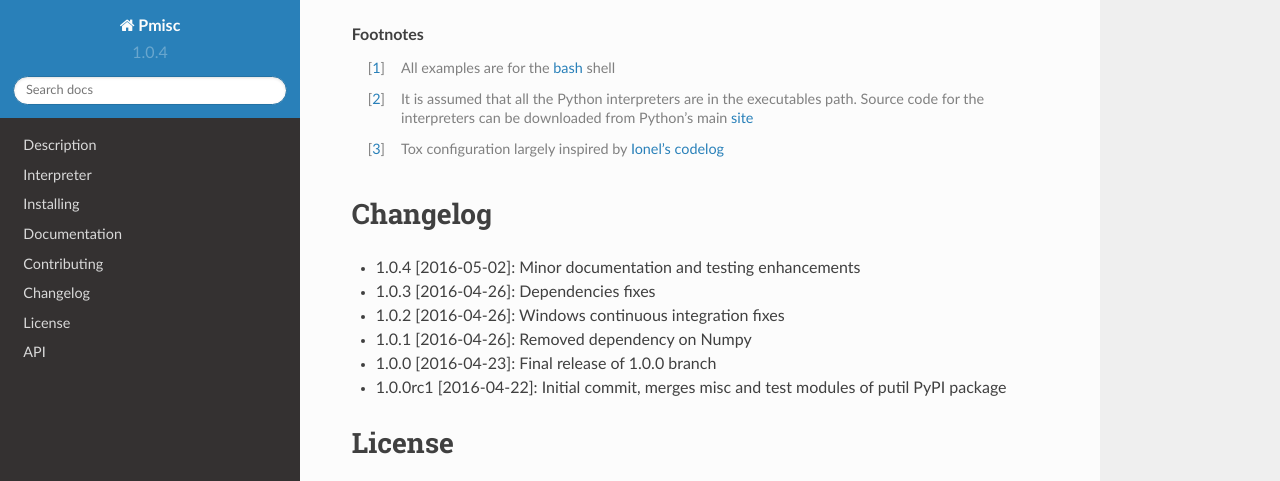
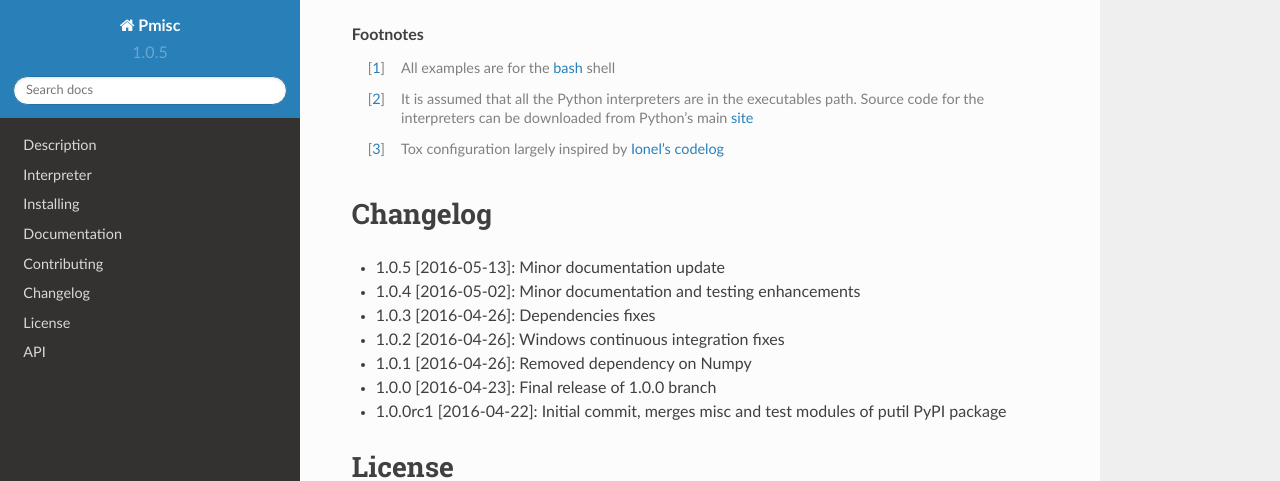
Before and after one commit to pmacosta/pmisc, a Sphinx documentation site: the page built from docs/index.rst, in a window 1280 px wide and 900 px high, scrolled down 4138 px, cut to the strip 0-481 px from the top of the window. Built offline with Sphinx 7.4.7 and the Read the Docs theme 2.0.0, drawn with Linux system fonts in a browser that asks for light colours.

Commit message:
Minor documentation update

```diff
--- a/CHANGELOG.rst
+++ b/CHANGELOG.rst
@@ -5,10 +5,17 @@
 Changelog
 =========
 
+* 1.0.5 [2016-05-13]: Minor documentation update
+
 * 1.0.4 [2016-05-02]: Minor documentation and testing enhancements
+
 * 1.0.3 [2016-04-26]: Dependencies fixes
+
 * 1.0.2 [2016-04-26]: Windows continuous integration fixes
+
 * 1.0.1 [2016-04-26]: Removed dependency on Numpy
+
 * 1.0.0 [2016-04-23]: Final release of 1.0.0 branch
+
 * 1.0.0rc1 [2016-04-22]: Initial commit, merges misc and test modules of putil
   PyPI package
--- a/docs/conf.py
+++ b/docs/conf.py
@@ -59,9 +59,9 @@ copyright = u'2013-2016, Pablo Acosta-Serafini'
 # built documents.
 #
 # The short X.Y version.
-version = '1.0.4'
+version = '1.0.5'
 # The full version, including alpha/beta/rc tags.
-release = '1.0.4'
+release = '1.0.5'
 
 # The language for content autogenerated by Sphinx. Refer to documentation
 # for a list of supported languages.
@@ -235,7 +235,7 @@ latex_documents = [
 # One entry per manual page. List of tuples
 # (source start file, name, description, authors, manual section).
 man_pages = [
-    ('index', 'Pmisc library', u'src Documentation',
+    ('index', 'Pmisc module', u'src Documentation',
      [u'Pablo Acosta-Serafini'], 1)
 ]
 
--- a/pmisc/version.py
+++ b/pmisc/version.py
@@ -7,7 +7,7 @@
 ###
 # Global variables
 ###
-VERSION_INFO = (1, 0, 4, 'final', 0)
+VERSION_INFO = (1, 0, 5, 'final', 0)
 
 
 ###
```
